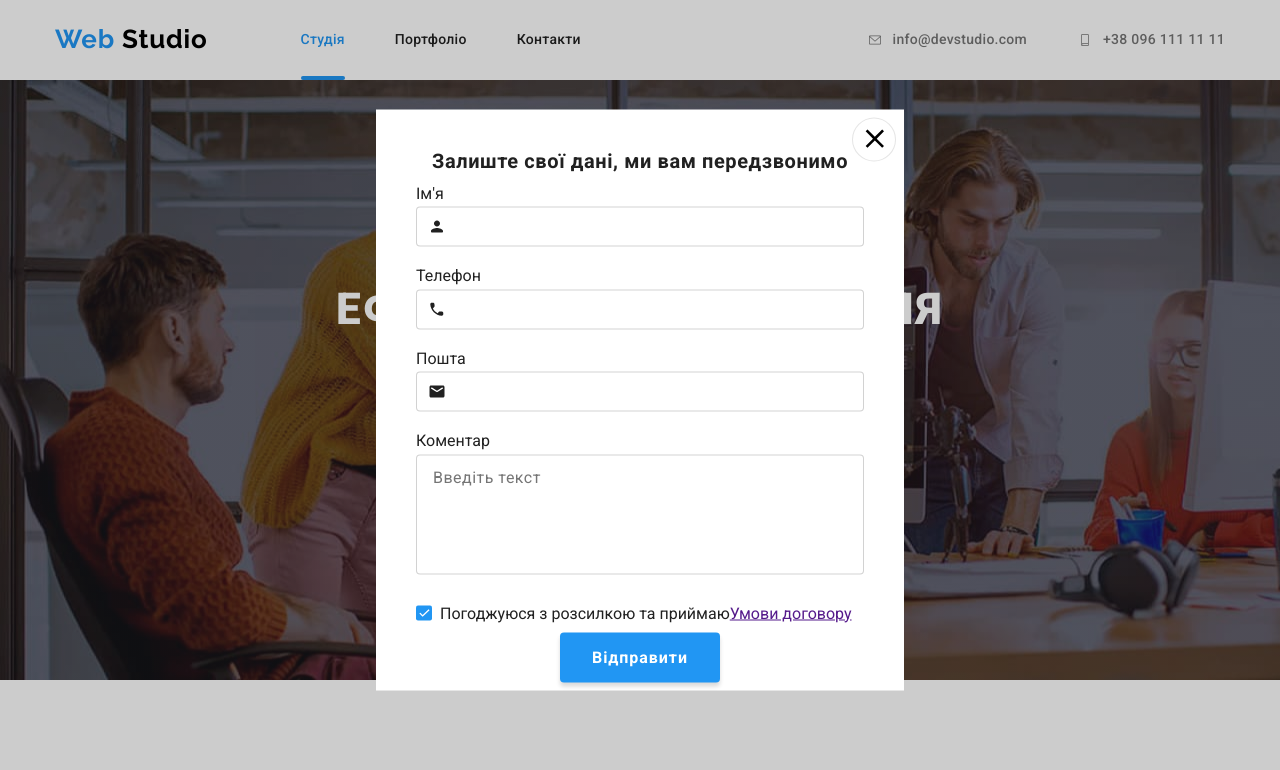
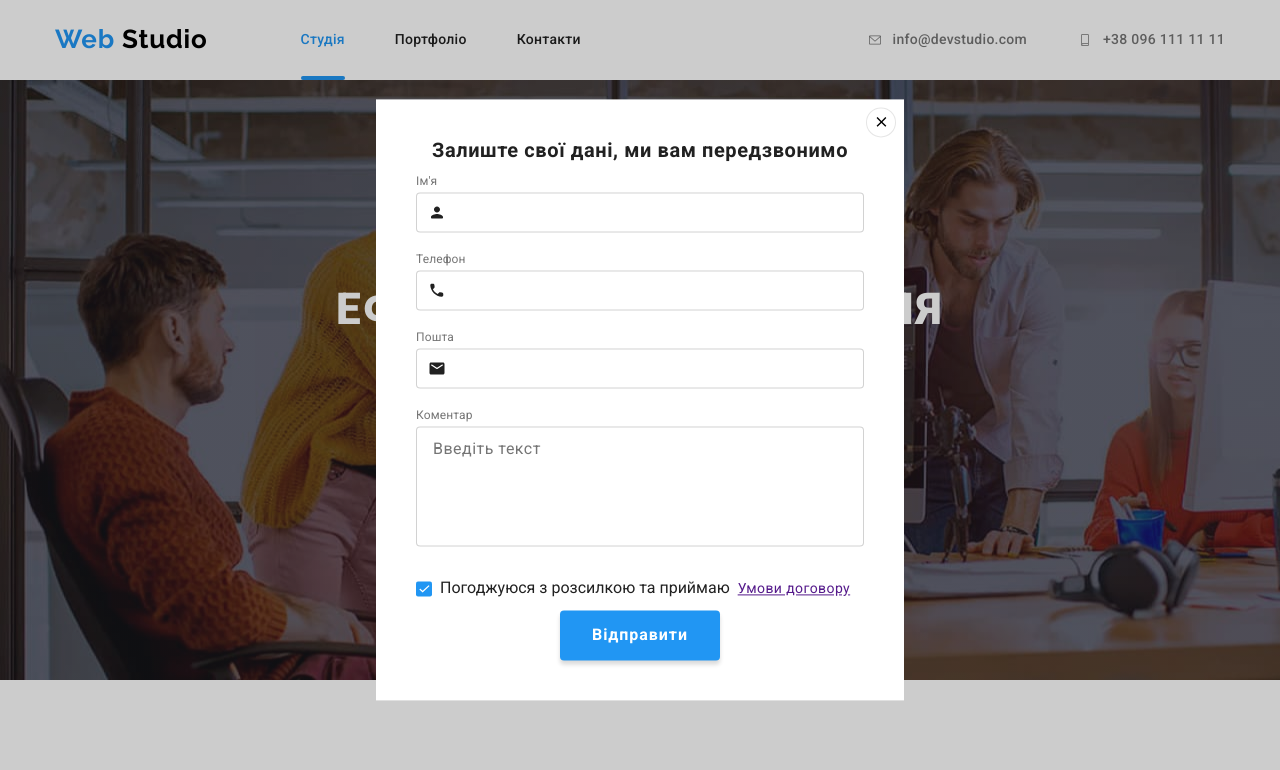
Before and after one commit to Yurii-Haponiuk/goit-markup-hw-06, a plain HTML site: page index.html in a window 1280 px wide. Both pictures are taken after a click on the button "Замовити послугу". Shown: the top 770 px of the page. Drawn offline with nearby package versions, Linux system fonts and the light colour scheme.

Commit message:
Виправлення після зауважень ментора

```diff
--- a/css/styles.css
+++ b/css/styles.css
@@ -13,12 +13,13 @@
   --text-color-white: #ffffff;
   --background-white-two: #ffffff;
   --background-hero: #c4c4c4;
-  --footer-addres: rgba(255, 255, 255, 0.6);
+  --footer-color-text: rgba(255, 255, 255, 0.6);
   --border-color-card: #eeeeee;
   --card-set-gap: 30px;
   --color-icon: #afb1b8;
   --card-shadow: 0px 1px 3px rgba(0, 0, 0, 0.12), 0px 1px 1px rgba(0, 0, 0, 0.14),
     0px 2px 1px rgba(0, 0, 0, 0.2);
+  --background-color-footer: #2f303a;
 }
 
 body {
@@ -232,18 +233,21 @@ img {
 .modal {
   display: block;
   position: absolute;
+  padding: 40px;
   top: 50%;
   left: 50%;
   transform: translate(-50%, -50%);
   opacity: 1;
-  width: 528px;
-  height: 581px;
+  max-width: 528px;
+  width: 100%;
 
   background-color: #ffffff;
   transition: transform 250ms cubic-bezier(0.4, 0, 0.2, 1);
 }
 .modal-close-icon {
   position: absolute;
+  width: 30px;
+  height: 30px;
   top: 8px;
   right: 8px;
   padding: 6px;
@@ -270,14 +274,13 @@ img {
   transform: translate(-50%, -50%) scale(1.3);
 }
 .modal-title {
-  margin: 40px 40px 12px;
+  margin-bottom: 12px;
   font-size: 20px;
   line-height: 23px;
   text-align: center;
   letter-spacing: 0.03em;
 }
 .modal .form {
-  margin: 12px 40px 20px;
 }
 
 .input-wrapper {
@@ -297,6 +300,13 @@ img {
 }
 
 .form-label {
+  font-size: 12px;
+  line-height: 1.17;
+  /* identical to box height */
+
+  letter-spacing: 0.01em;
+
+  color: #757575;
   margin-bottom: 4px;
 }
 .input-icon {
@@ -305,6 +315,7 @@ img {
   left: 12px;
   transform: translateY(-50%);
   fill: var(--primary-text-color);
+  transition: fill 250ms cubic-bezier(0.4, 0, 0.2, 1);
 }
 .form-input {
   width: 100%;
@@ -321,10 +332,6 @@ img {
 .form-input:focus + .input-icon {
   fill: var(--accent-color);
 }
-.form-input:focus,
-.textarea-modal:focus {
-  border-color: var(--accent-color);
-}
 
 .textarea-modal {
   height: 120px;
@@ -339,7 +346,13 @@ img {
   border-radius: 4px;
   outline: none;
   margin-bottom: 20px;
+  transition: border 250ms cubic-bezier(0.4, 0, 0.2, 1);
 }
+.form-input:focus,
+.textarea-modal:focus {
+  border-color: var(--accent-color);
+}
+
 .checkbox-agree {
   display: flex;
   align-items: center;
@@ -370,6 +383,13 @@ img {
 .form .button {
   display: block;
   margin: 0 auto;
+}
+.contract {
+  font-size: 14px;
+  line-height: 24px;
+
+  letter-spacing: 0.03em;
+  text-decoration-line: underline;
 }
 
 /* Feateures */
@@ -670,7 +690,7 @@ img {
 /* Footer */
 .footer {
   padding: 60px 0;
-  background: #2f303a;
+  background-color: var(--background-color-footer);
 }
 .footer-block {
   display: flex;
@@ -690,7 +710,7 @@ img {
   font-size: 14px;
   line-height: 1.17;
   letter-spacing: 0.03em;
-  color: var(--footer-addres);
+  color: var(--footer-color-text);
   transition: color 250ms cubic-bezier(0.4, 0, 0.2, 1);
 }
 .footer-address-list .item:not(:last-child) {
@@ -762,9 +782,22 @@ img {
   margin-left: 12px;
 }
 .footer-input {
+  padding-left: 16px;
   width: 358px;
   height: 50px;
+  font-size: 16px;
+  line-height: 1.25;
+
+  letter-spacing: 0.03em;
+
+  color: var(--background-white-two);
+
+  outline: none;
   border: 1px solid rgba(255, 255, 255, 0.3);
   filter: drop-shadow(0px 4px 4px rgba(0, 0, 0, 0.15));
   border-radius: 4px;
+  background-color: var(--background-color-footer);
 }
+.footer-input::placeholder {
+  color: var(--footer-color-text);
+}
--- a/index.html
+++ b/index.html
@@ -71,7 +71,7 @@
       <div data-modal class="backdrop is-hidden">
         <div class="modal">
           <button data-modal-close class="modal-close-icon">
-            <svg class="icon-close" width="30" height="30">
+            <svg class="icon-close" width="18" height="18">
               <use href="./images/symbol-defs.svg#icon-close-modal"></use>
             </svg>
           </button>
@@ -129,7 +129,9 @@
                   <svg class="agree-icon" width="13" height="9">
                     <use href="./images/symbol-defs.svg#icon-check"></use>
                   </svg> </span
-                >Погоджуюся з розсилкою та приймаю <a href="">Умови договору</a></label
+                >Погоджуюся з розсилкою та приймаю &nbsp;<a class="contract" href=""
+                  >Умови договору</a
+                ></label
               >
             </div>
 
```
